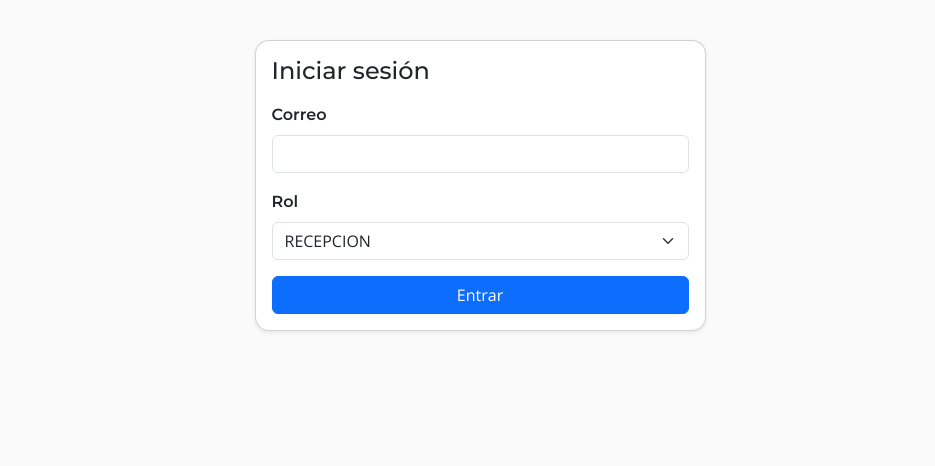
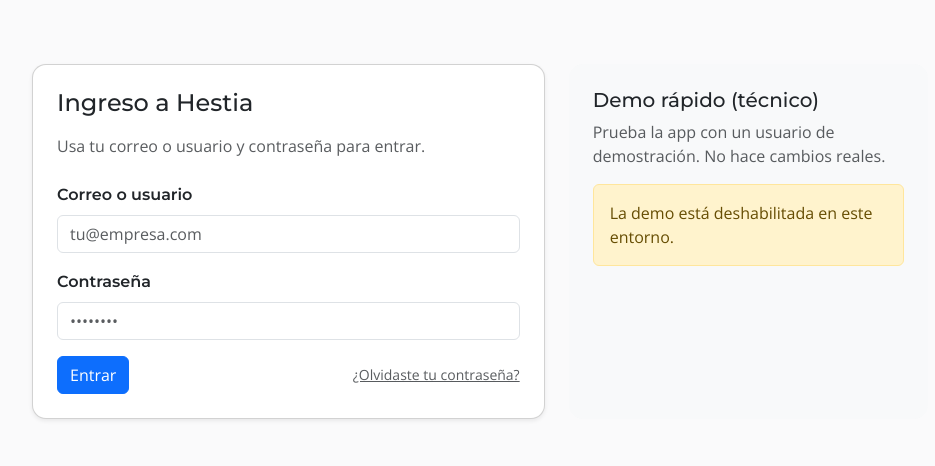
Before and after one commit to JPM2002/Hestia_MVP, a Flask app: template NittanyBusiness-main/V1/nittany-business/templates/login.html in a window 1280 px wide. Shown: the part 56-522 px from the top of the page, without its empty margins (160-1095 px from the left). Run offline with Flask 3, Linux system fonts and the light colour scheme; the template is opened without the code that fills it, so the values that code supplies are empty; parts of the project's set-up code (start-up, migrations or seed data) failed here and were passed over.

Commit message:
login redoing

```diff
--- a/Hestia_Production/hestia_app/blueprints/auth/templates/auth/login.html
+++ b/Hestia_Production/hestia_app/blueprints/auth/templates/auth/login.html
@@ -1,31 +1,125 @@
 {% extends "base.html" %}
-{% block title %}Iniciar sesión — Hestia{% endblock %}
+{% block title %}Iniciar sesión{% endblock %}
 
 {% block content %}
-<div class="row justify-content-center">
-  <div class="col-12 col-md-6 col-lg-5">
-    <div class="card shadow-sm mt-4">
-      <div class="card-body">
-        <h1 class="h4 mb-3">Iniciar sesión</h1>
-        <form method="post" action="{{ url_for('auth.login_post') }}">
-          <div class="mb-3">
-            <label class="form-label">Correo</label>
-            <input type="email" name="email" class="form-control" required>
-          </div>
-          <div class="mb-3">
-            <label class="form-label">Rol</label>
-            <select name="role" class="form-select">
-              <option>RECEPCION</option>
-              <option>GERENTE</option>
-              <option>SUPERVISOR</option>
-              <option>HOUSEKEEPING</option>
-              <option>TECNICO</option>
-            </select>
-          </div>
-          <button class="btn btn-primary w-100" type="submit">Entrar</button>
-        </form>
+<div class="container py-5" style="max-width: 920px;">
+  <!-- Mensajes flash -->
+  {% with msgs = get_flashed_messages(with_categories=true) %}
+    {% if msgs %}
+      {% for cat, msg in msgs %}
+        <div class="alert alert-{{ 'success' if cat=='success' else 'danger' if cat=='error' else 'info' }} alert-dismissible fade show" role="alert">
+          {{ msg }}
+          <button type="button" class="btn-close" data-bs-dismiss="alert" aria-label="Close"></button>
+        </div>
+      {% endfor %}
+    {% endif %}
+  {% endwith %}
+
+  <!-- Mensaje directo pasado por el view -->
+  {% if message %}
+    <div class="alert alert-{{ 'success' if success else 'danger' }} alert-dismissible fade show" role="alert">
+      {{ message }}
+      <button type="button" class="btn-close" data-bs-dismiss="alert" aria-label="Close"></button>
+    </div>
+  {% endif %}
+
+  <div class="row g-4 align-items-stretch">
+    <div class="col-12 col-lg-7">
+      <div class="card h-100 shadow-sm">
+        <div class="card-body p-4">
+          <h1 class="h4 mb-3">Ingreso a Hestia</h1>
+          <p class="text-muted mb-4">Usa tu correo o usuario y contraseña para entrar.</p>
+
+          <!-- FORM: LOGIN (POST) -->
+          <form method="POST" action="{{ url_for('auth.login') }}" class="needs-validation" novalidate>
+            <div class="mb-3">
+              <label for="email" class="form-label">Correo o usuario</label>
+              <input type="text" class="form-control" id="email" name="email" placeholder="tu@empresa.com" required>
+              <div class="invalid-feedback">Ingresa tu correo o usuario.</div>
+            </div>
+
+            <div class="mb-3">
+              <label for="password" class="form-label">Contraseña</label>
+              <input type="password" class="form-control" id="password" name="password" placeholder="••••••••" required>
+              <div class="invalid-feedback">Ingresa tu contraseña.</div>
+            </div>
+
+            <div class="d-flex align-items-center justify-content-between">
+              <button type="submit" class="btn btn-primary">Entrar</button>
+              <a class="small text-muted" href="#" onclick="alert('Contacta al administrador para recuperar tu contraseña.'); return false;">¿Olvidaste tu contraseña?</a>
+            </div>
+          </form>
+        </div>
+      </div>
+    </div>
+
+    <!-- Columna derecha: Demo rápido -->
+    <div class="col-12 col-lg-5">
+      <div class="card h-100 border-0 bg-light">
+        <div class="card-body p-4">
+          <h2 class="h5">Demo rápido (técnico)</h2>
+          <p class="text-muted mb-3">
+            Prueba la app con un usuario de demostración. No hace cambios reales.
+          </p>
+
+          {% if enable_demo %}
+            <!-- FORM: DEMO (GET) -->
+            <form method="GET">
+              <div class="mb-3">
+                <label for="area" class="form-label">Área</label>
+                <select id="area" name="area" class="form-select">
+                  <option value="MANTENCION">Mantención</option>
+                  <option value="HOUSEKEEPING">Housekeeping</option>
+                  <option value="ROOMSERVICE">Room Service</option>
+                </select>
+              </div>
+
+              <div class="d-grid gap-2">
+                <button type="submit"
+                        class="btn btn-dark"
+                        formaction="{{ url_for('auth.demo_tecnico') }}?view=auto">
+                  Abrir (auto)
+                </button>
+
+                <div class="d-flex gap-2">
+                  <button type="submit"
+                          class="btn btn-outline-primary w-50"
+                          formaction="{{ url_for('auth.demo_tecnico') }}?view=mobile">
+                    Ver como móvil
+                  </button>
+                  <button type="submit"
+                          class="btn btn-outline-secondary w-50"
+                          formaction="{{ url_for('auth.demo_tecnico') }}?view=desktop">
+                    Ver como escritorio
+                  </button>
+                </div>
+              </div>
+            </form>
+          {% else %}
+            <div class="alert alert-warning" role="alert">
+              La demo está deshabilitada en este entorno.
+            </div>
+          {% endif %}
+        </div>
       </div>
     </div>
   </div>
 </div>
+
+<!-- Validación Bootstrap opcional -->
+<script>
+  (function () {
+    'use strict';
+    const forms = document.querySelectorAll('.needs-validation');
+    Array.prototype.slice.call(forms).forEach(function (form) {
+      form.addEventListener('submit', function (event) {
+        if (!form.checkValidity()) {
+          event.preventDefault();
+          event.stopPropagation();
+        }
+        form.classList.add('was-validated');
+      }, false);
+    });
+  })();
+</script>
 {% endblock %}
```
Also changed, not shown: Hestia_Production/hestia_app/__init__.py (+44 -35 lines), Hestia_Production/hestia_app/blueprints/auth/routes.py (+107 -11 lines).
